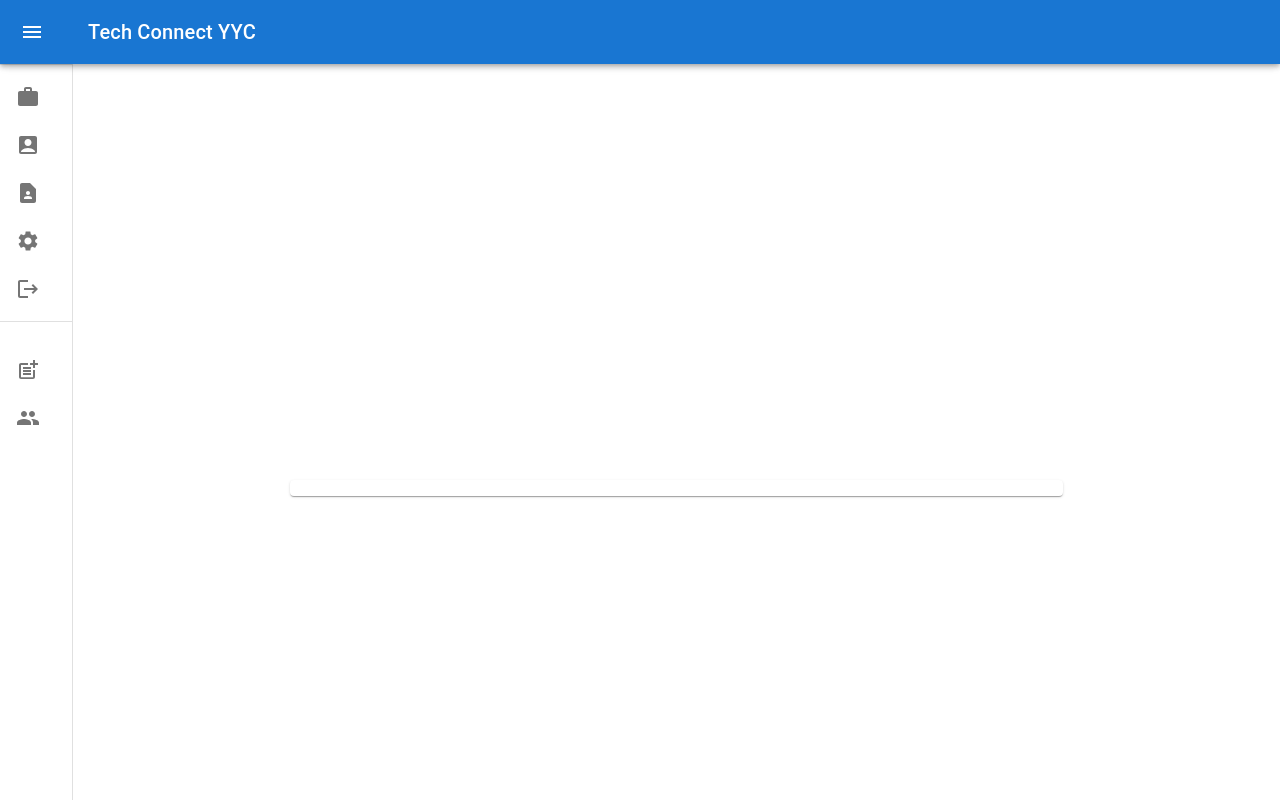
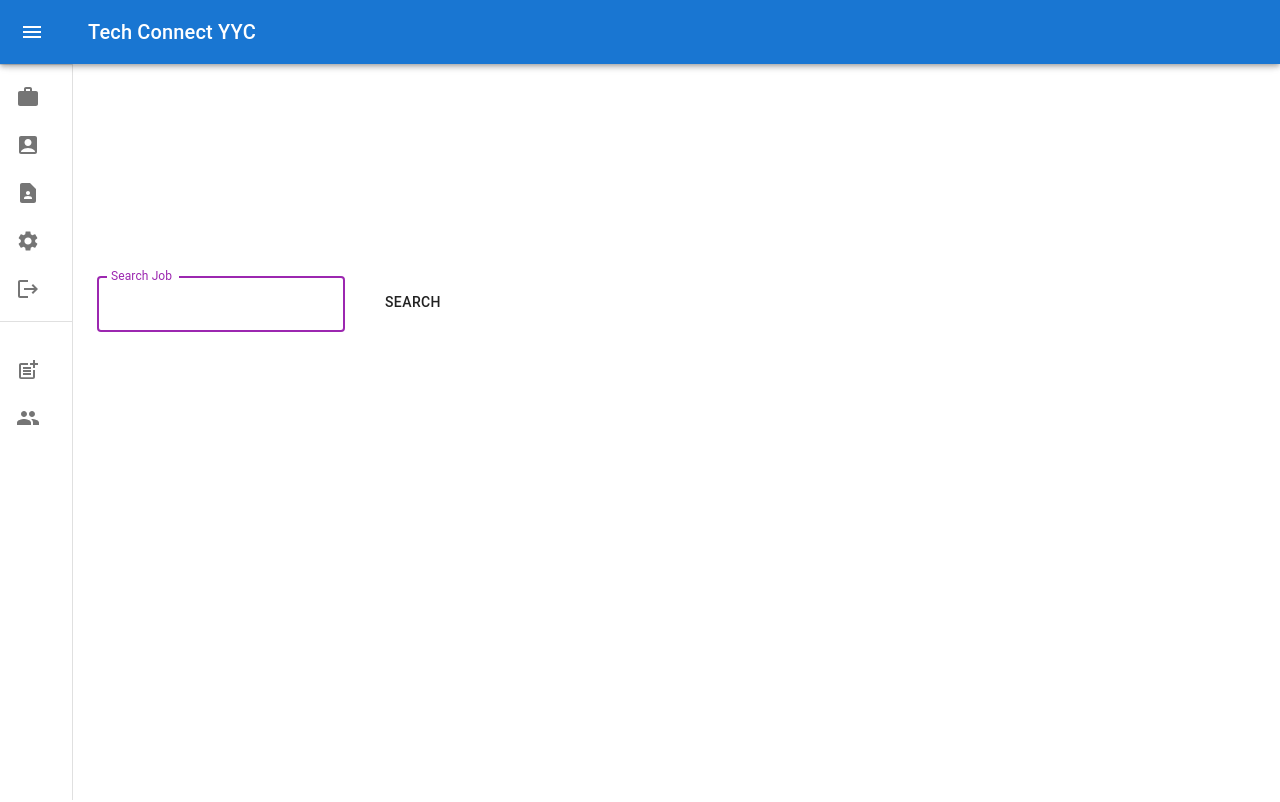
Before and after one commit to kwj280/cohort7_project2, a React (Create React App) app in the folder client/: page /jobs in a window 1280 px wide. Shown: the top 802 px of the page. Built offline with nearby package versions, Linux system fonts and the light colour scheme; no server answers.

Commit message:
some job search function done

```diff
--- a/client/src/components/JobsCard.js
+++ b/client/src/components/JobsCard.js
@@ -15,6 +15,7 @@ import ShareIcon from '@mui/icons-material/Share'
 import ExpandMoreIcon from '@mui/icons-material/ExpandMore'
 import MoreVertIcon from '@mui/icons-material/MoreVert'
 import axios from 'axios'
+
 const ExpandMore = styled((props) => {
   const { expand, ...other } = props
   return <IconButton {...other} />
@@ -26,29 +27,38 @@ const ExpandMore = styled((props) => {
   }),
 }))
 
-export default function JobCard() {
+export default function JobCard({ query }) {
+
   const [expanded, setExpanded] = useState(false)
   const [jobs, setJobs] = useState('')
+  console.log(query)
   const handleExpandClick = () => {
     setExpanded(!expanded)
   }
   useEffect(() => {
     async function fetchData() {
+      if (query) {
+        let fetchResult = await fetch('/job/search/'+query)
+        let JobList = await fetchResult.json()
+        console.log('JobList is:', JobList)
+        setJobs(JobList)
+      } else {
+        console.log(query)
         console.log('Fetching Job data!')
         let fetchResult = await fetch('/job/api/jobs')
         let JobList = await fetchResult.json()
         console.log('JobList is:', JobList)
         setJobs(JobList)
       }
+    }
     fetchData()
-  }, [])
-
+  }, [query])
   return (
     <>
       {jobs &&
         jobs.map((job) => {
           return (
-            <Card key={job._id}>
+            <Card key={job._id} elevation={3} sx={{marginBottom:"1em", width:"100%"}}>
               <CardHeader
                 avatar={
                   <Avatar sx={{ bgcolor: red[500] }} aria-label="jobs">
--- a/client/src/pages/JobsPage.js
+++ b/client/src/pages/JobsPage.js
@@ -1,9 +1,16 @@
-import React, { useState, useEffect } from 'react'
+import React, { useState, useEffect, useRef } from 'react'
 import { styled } from '@mui/material/styles'
 import Box from '@mui/material/Box'
+import TextField from '@mui/material/TextField'
+import Button from '@mui/material/Button'
+
 import Paper from '@mui/material/Paper'
 import Grid from '@mui/material/Grid'
 import JobCard from '../components/JobsCard'
+import { useParams } from "react-router-dom";
+import { useNavigate } from "react-router-dom";
+
+
 const Item = styled(Paper)(({ theme }) => ({
   ...theme.typography.body2,
   padding: theme.spacing(1),
@@ -13,8 +20,18 @@ const Item = styled(Paper)(({ theme }) => ({
 
 const JobGrid = () => {
   const [jobs, setJobs] = useState('')
+  const inputQuery = useRef()
+  const [query, setQuery] = useState(useParams().q)
+  console.log(inputQuery.current)
+  console.log(query)
+  const navigate = useNavigate()
+  useEffect(()=>{
+    if(query)
+    navigate(`/jobs/${query}`)
+  },[query])
+
   return (
-    <Box sx={{ flexGrow: 1 }}>
+    <Box sx={{ flexGrow: 1, maxWidth: '55%'}}>
       <Grid
         container
         spacing={0}
@@ -23,10 +40,29 @@ const JobGrid = () => {
         justifyContent="center"
         style={{ minHeight: '100vh' }}
       >
-        <Grid item xs={8}>
-          <Item>
-            <JobCard />
-          </Item>
+        <Grid item xs={12}>
+        <TextField
+            color="secondary"
+            margin="normal"
+            id="searchJob"
+            label="Search Job "
+            name="searchJob"
+            autoComplete="searchJob"
+            autoFocus
+            inputRef={inputQuery}
+          />
+
+          <Button
+            type="submit"
+            variant="default"
+            sx={{ mt: 3, mb: 2, ml: 3}}
+            onClick={()=>{setQuery(inputQuery.current.value)}}
+          >
+            Search
+          </Button>
+        </Grid>
+        <Grid item xs={12} sx={{paddingTop: "2em", paddingLeft: "2em"}} container justifyContent="center">
+            <JobCard query={query} />
         </Grid>
       </Grid>
     </Box>
--- a/client/src/pages/LandingPage.js
+++ b/client/src/pages/LandingPage.js
@@ -1,6 +1,15 @@
 import '../App.css'
 import TextField from '@mui/material/TextField'
+import Button from '@mui/material/Button'
+import { useState } from 'react'
+import { useNavigate } from "react-router-dom";
+
 const LandingPage = () => {
+  const [searchQuery, setSearchQuery] = useState('')
+  const navigate = useNavigate()
+  const handleOnclick = () => {
+    navigate(`jobs/${searchQuery}`)
+  }
   return (
     <>
       <div className="App-header">
@@ -14,17 +23,17 @@ const LandingPage = () => {
             name="searchJob"
             autoComplete="searchJob"
             autoFocus
+            onChange = {(e)=>setSearchQuery(e.target.value)}
           />
 
-          <TextField
-            color="secondary"
-            margin="normal"
-            id="jobLocation"
-            label="Search Location"
-            name="jobLocation"
-            autoComplete="jobLocation"
-            autoFocus
-          />
+          <Button
+            type="submit"
+            variant="default"
+            sx={{ mt: 3, mb: 2, ml: 3}}
+            onClick = {()=>handleOnclick()}
+          >
+            Search
+          </Button>
         </div>
       </div>
     </>
--- a/client/src/pages/MainContentBody.js
+++ b/client/src/pages/MainContentBody.js
@@ -28,6 +28,8 @@ function MainContentBody() {
       <Routes>
         <Route path="/" element={<JobsPage />} />
         <Route path="/jobs" element={<LandingPage />} />
+        <Route path="/jobs/:q" element={<LandingPage />} />
+
         <Route path="/profile" element={<ProfilePage  setUser={setUser} user={user}/>} />
         <Route path="/my_applications" element={<MyApplicationPage />} />
         <Route path="/setting" element={<SettingPage />} />
```
Also changed, not shown: 1 other file (tests, documents, lock files or other folders). Lines whose indentation alone changed are shown as unchanged.
